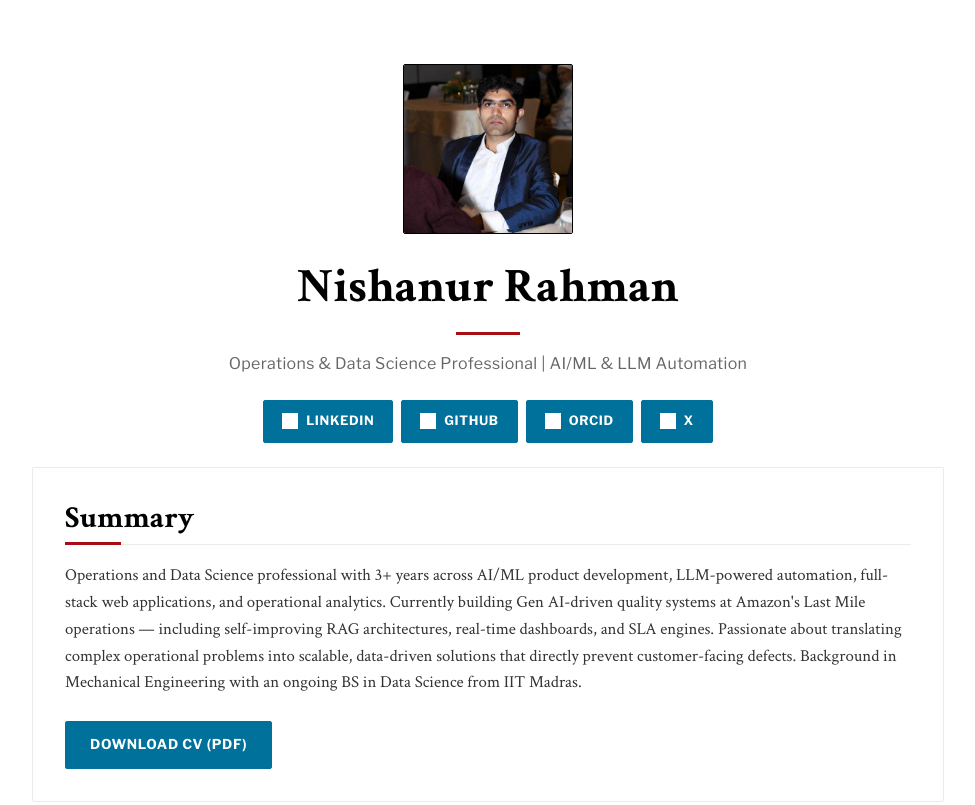
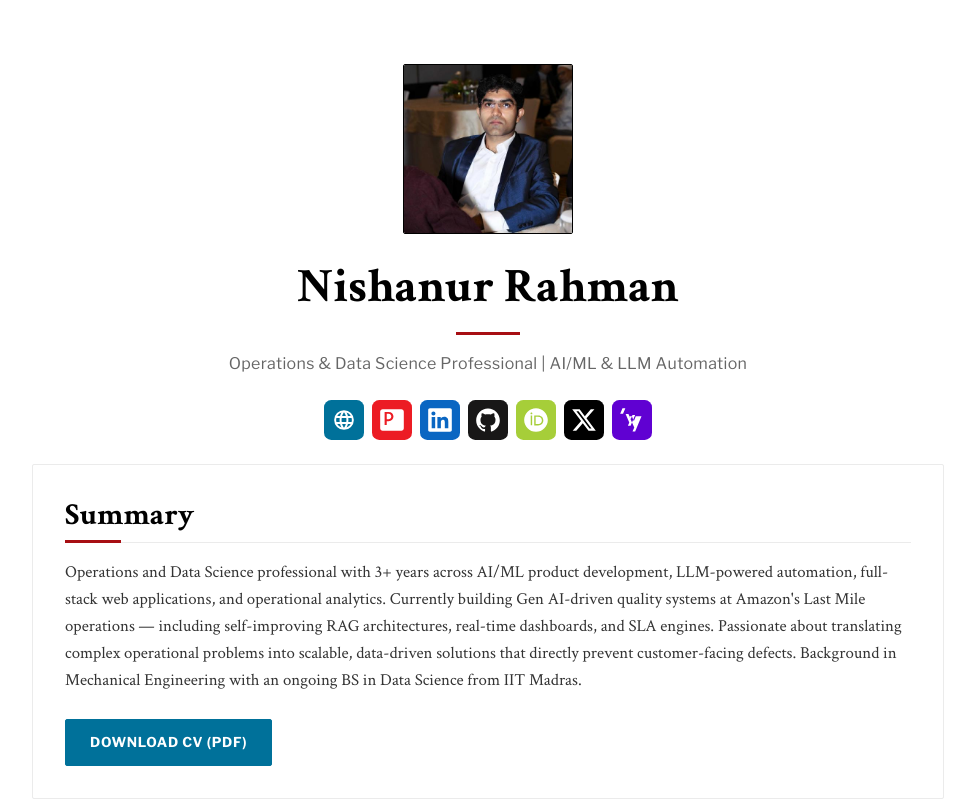
Before and after one commit to 007nishan/007nishan.github.io, a plain HTML site: page index.html in a window 1280 px wide. Shown: the top 805 px of the page, without its empty margins (152-1127 px from the left). Drawn offline with nearby package versions, Linux system fonts and the light colour scheme; grey boxes are pictures that could not be loaded.

Commit message:
Self-host real brand logos; add Hackathons/Certs/Publications to README
- Connect row now uses self-hosted SVG logo tiles in assets/icons/ (LinkedIn,
  Acrobat, Yahoo render blank on shields.io — trademark-blocked; self-hosting
  the true Simple Icons marks fixes the empty boxes)
- Icon-only tiles with hover tooltips (site: CSS data-tip; README: title attr)
- Portfolio uses a clean globe; CV uses Acrobat red; Email uses Yahoo purple
- README gains Hackathons, Certifications & Awards, Publications sections
- build_icons.py added to the pipeline (offline, deterministic)

```diff
--- a/assets/style.css
+++ b/assets/style.css
@@ -118,23 +118,35 @@ code, pre, .diagram { font-family: var(--font-family-mono); }
   max-width: var(--max-width);
   padding: 0 var(--spacing-lg);
 }
-.social-links a {
+/* Connect tiles: self-hosted colored brand logos, hover-lift + tooltip */
+.social-tile {
+  position: relative;
   display: inline-flex;
-  align-items: center;
-  padding: 10px 18px;
+  border-radius: var(--radius-sm);
+  transition: transform 0.15s ease, box-shadow 0.15s ease;
+}
+.social-tile img { display: block; border-radius: var(--radius-sm); }
+.social-tile:hover { transform: translateY(-3px); box-shadow: 0 4px 10px rgba(0,0,0,0.18); text-decoration: none; }
+/* Hover tooltip driven by data-tip (no JS) */
+.social-tile::after {
+  content: attr(data-tip);
+  position: absolute;
+  bottom: calc(100% + 8px);
+  left: 50%;
+  transform: translateX(-50%) translateY(4px);
+  background: var(--color-neutral-900);
+  color: #fff;
   font-family: var(--font-family-sans);
-  font-weight: 700;
-  text-transform: uppercase;
-  letter-spacing: 0.05em;
-  font-size: 0.8rem;
-  color: var(--color-primary-white);
-  background-color: var(--color-primary-blue);
-  border: 1px solid var(--color-primary-blue);
+  font-size: 0.72rem;
+  letter-spacing: 0.03em;
+  white-space: nowrap;
+  padding: 4px 9px;
   border-radius: var(--radius-sm);
-  transition: all 0.2s ease;
+  opacity: 0;
+  pointer-events: none;
+  transition: opacity 0.15s ease, transform 0.15s ease;
 }
-.social-links a img { width: 16px; height: 16px; margin-right: var(--spacing-sm); filter: brightness(0) invert(1); }
-.social-links a:hover { background-color: var(--color-primary-blue-dark); border-color: var(--color-primary-blue-dark); color: var(--color-primary-white); text-decoration: none; }
+.social-tile:hover::after { opacity: 1; transform: translateX(-50%) translateY(0); }
 
 /* ---- Layout ---- */
 .container { max-width: var(--max-width); margin: 0 auto; padding: 0 var(--spacing-lg); }
--- a/index.html
+++ b/index.html
@@ -102,15 +102,21 @@
     </div>
   </div>
 
-  <!-- Social / contact links -->
-  <div class="social-links">    <a href="https://www.linkedin.com/in/007cn/" rel="me" target="_blank">
-      <img src="https://cdn.jsdelivr.net/gh/simple-icons/simple-icons/icons/linkedin.svg" alt="LinkedIn"> LinkedIn
-    </a>    <a href="https://github.com/007nishan" rel="me" target="_blank">
-      <img src="https://cdn.jsdelivr.net/gh/simple-icons/simple-icons/icons/github.svg" alt="GitHub"> GitHub
-    </a>    <a href="https://orcid.org/0009-0007-8012-0182" rel="me" target="_blank">
-      <img src="https://cdn.jsdelivr.net/gh/simple-icons/simple-icons/icons/orcid.svg" alt="ORCID"> ORCID
-    </a>    <a href="https://x.com/NishanXX7" rel="me" target="_blank">
-      <img src="https://cdn.jsdelivr.net/gh/simple-icons/simple-icons/icons/x.svg" alt="X"> X
+  <!-- Connect: clickable self-hosted logo tiles with hover tooltips -->
+  <div class="social-links">    <a class="social-tile" href="https://007nishan.github.io/" data-tip="Portfolio" aria-label="Portfolio">
+      <img src="assets/icons/portfolio.svg" alt="Portfolio" width="40" height="40">
+    </a>    <a class="social-tile" href="https://007nishan.github.io/Nishanur_Rahman_CV.pdf" data-tip="Download CV (PDF)" aria-label="Download CV (PDF)" target="_blank" rel="noopener">
+      <img src="assets/icons/cv.svg" alt="Download CV (PDF)" width="40" height="40">
+    </a>    <a class="social-tile" href="https://www.linkedin.com/in/007cn/" data-tip="LinkedIn" aria-label="LinkedIn" target="_blank" rel="noopener">
+      <img src="assets/icons/linkedin.svg" alt="LinkedIn" width="40" height="40">
+    </a>    <a class="social-tile" href="https://github.com/007nishan" data-tip="GitHub" aria-label="GitHub" target="_blank" rel="noopener">
+      <img src="assets/icons/github.svg" alt="GitHub" width="40" height="40">
+    </a>    <a class="social-tile" href="https://orcid.org/0009-0007-8012-0182" data-tip="ORCID" aria-label="ORCID" target="_blank" rel="noopener">
+      <img src="assets/icons/orcid.svg" alt="ORCID" width="40" height="40">
+    </a>    <a class="social-tile" href="https://x.com/NishanXX7" data-tip="X (Twitter)" aria-label="X (Twitter)" target="_blank" rel="noopener">
+      <img src="assets/icons/x.svg" alt="X (Twitter)" width="40" height="40">
+    </a>    <a class="social-tile" href="mailto:nishan.rahman@yahoo.com" data-tip="Email" aria-label="Email">
+      <img src="assets/icons/email.svg" alt="Email" width="40" height="40">
     </a>  </div>
 
   <main class="container">
```
Also changed, not shown: assets/icons/cv.svg (added), assets/icons/email.svg (added), assets/icons/github.svg (added), assets/icons/linkedin.svg (added), assets/icons/orcid.svg (added), assets/icons/portfolio.svg (added), assets/icons/x.svg (added), 7 other files.
